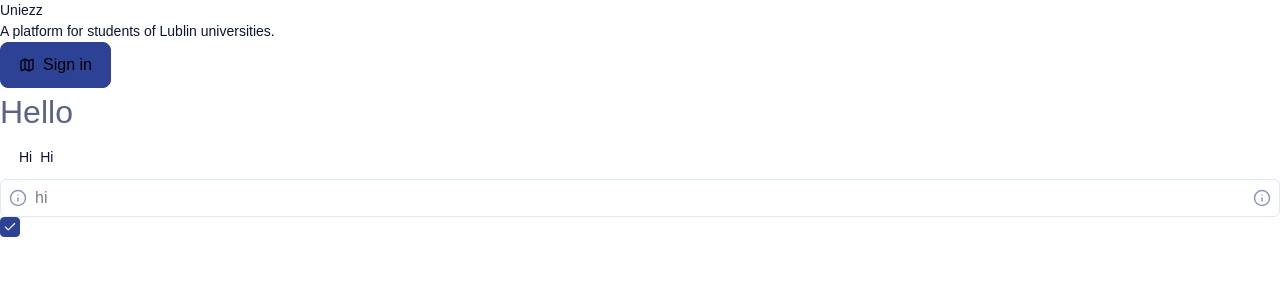
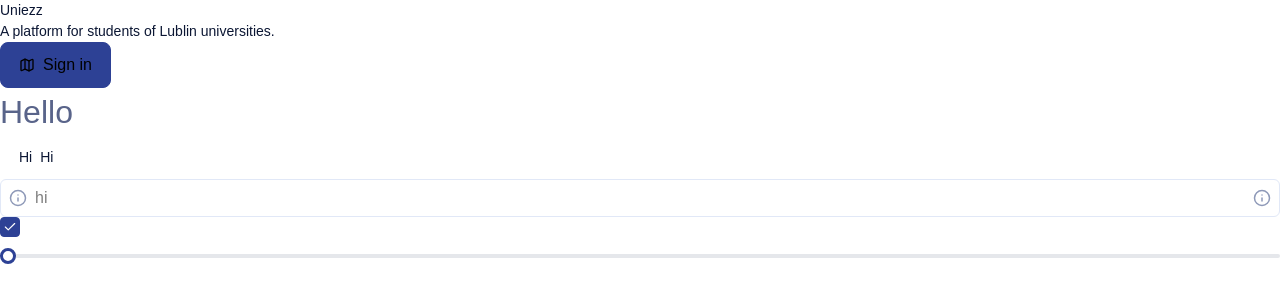
Before and after one commit to Uniezz/uniezz, a React (Vite) app: page / in a window 1280 px wide. Shown: the top 302 px of the page. Built offline with nearby package versions, Linux system fonts and the light colour scheme.

Commit message:
ui: UISlider

```diff
--- a/src/routes/index.tsx
+++ b/src/routes/index.tsx
@@ -1,4 +1,4 @@
-import { UIButton, UICheckbox, UIInput, UIText } from '@/ui/components';
+import { UIButton, UICheckbox, UIInput, UISlider, UIText } from '@/ui/components';
 import { createFileRoute } from '@tanstack/react-router';
 import { Info, Map } from 'lucide-react';
 import { useState } from 'react';
@@ -9,6 +9,7 @@ export const Route = createFileRoute('/')({
 
 function HomePage() {
   const [text, setText] = useState<string>('');
+  const [sliderValue, setSliderValue] = useState<number>(0);
   const [checkBoxValue, setCheckBoxValue] = useState<boolean>(true);
 
   return (
@@ -33,6 +34,7 @@ function HomePage() {
         onTextChange={setText}
       />
       <UICheckbox checked={checkBoxValue} onCheckedChange={setCheckBoxValue} />
+      <UISlider value={sliderValue} onValueChange={setSliderValue} />
     </main>
   );
 }
--- /dev/null
+++ b/src/ui/components/UISlider.tsx
@@ -0,0 +1,45 @@
+import { uislider } from '../styles';
+
+type UISliderProps = {
+  value: number;
+  min?: number;
+  max?: number;
+  step?: number;
+  isDisabled?: boolean;
+  onValueChange?: (value: number) => void;
+};
+
+export const UISlider = ({
+  value,
+  min = 0,
+  max = 100,
+  step = 1,
+  isDisabled = false,
+  onValueChange,
+}: UISliderProps) => {
+  const percentage = ((value - min) / (max - min)) * 100;
+
+  return (
+    <input
+      type="range"
+      value={value}
+      min={min}
+      max={max}
+      step={step}
+      disabled={isDisabled}
+      onChange={(e) => onValueChange?.(Number(e.target.value))}
+      className={uislider({
+        disabled: isDisabled,
+      })}
+      style={{
+        background: `linear-gradient(
+                to right,
+                #2d4195 0%,
+                #2d4195 ${percentage}%,
+                #e5e7eb ${percentage}%,
+                #e5e7eb 100%
+              )`,
+      }}
+    />
+  );
+};
--- a/src/ui/components/index.tsx
+++ b/src/ui/components/index.tsx
@@ -2,3 +2,4 @@ export * from './UIText';
 export * from './UIButton';
 export * from './UIInput';
 export * from './UICheckbox';
+export * from './UISlider';
--- a/src/ui/styles/index.ts
+++ b/src/ui/styles/index.ts
@@ -1,3 +1,4 @@
 export * from './uitext';
 export * from './uibutton';
 export * from './uiinput';
+export * from './uislider';
--- /dev/null
+++ b/src/ui/styles/uislider.ts
@@ -0,0 +1,53 @@
+import { cva } from 'class-variance-authority';
+
+export const uislider = cva(
+  `
+    h-1
+    w-full
+    appearance-none
+    rounded-full
+    outline-none
+
+    [&::-webkit-slider-runnable-track]:h-1
+    [&::-webkit-slider-runnable-track]:rounded-full
+    [&::-webkit-slider-runnable-track]:bg-transparent
+
+    [&::-webkit-slider-thumb]:-mt-1.5
+    [&::-webkit-slider-thumb]:h-4
+    [&::-webkit-slider-thumb]:w-4
+    [&::-webkit-slider-thumb]:appearance-none
+    [&::-webkit-slider-thumb]:rounded-full
+    [&::-webkit-slider-thumb]:border-3
+    [&::-webkit-slider-thumb]:border-blue-light
+    [&::-webkit-slider-thumb]:bg-white-primary
+
+    [&::-moz-range-track]:h-2
+    [&::-moz-range-track]:rounded-full
+    [&::-moz-range-track]:bg-transparent
+
+    [&::-moz-range-thumb]:h-4
+    [&::-moz-range-thumb]:w-4
+    [&::-moz-range-thumb]:rounded-full
+    [&::-moz-range-thumb]:border-4
+    [&::-moz-range-thumb]:border-blue-light
+    [&::-moz-range-thumb]:bg-white-primary
+  `,
+  {
+    variants: {
+      disabled: {
+        true: `
+          cursor-not-allowed
+          opacity-60
+
+          [&::-webkit-slider-thumb]:cursor-not-allowed
+          [&::-moz-range-thumb]:cursor-not-allowed
+        `,
+        false: 'cursor-pointer',
+      },
+    },
+
+    defaultVariants: {
+      disabled: false,
+    },
+  },
+);
```
